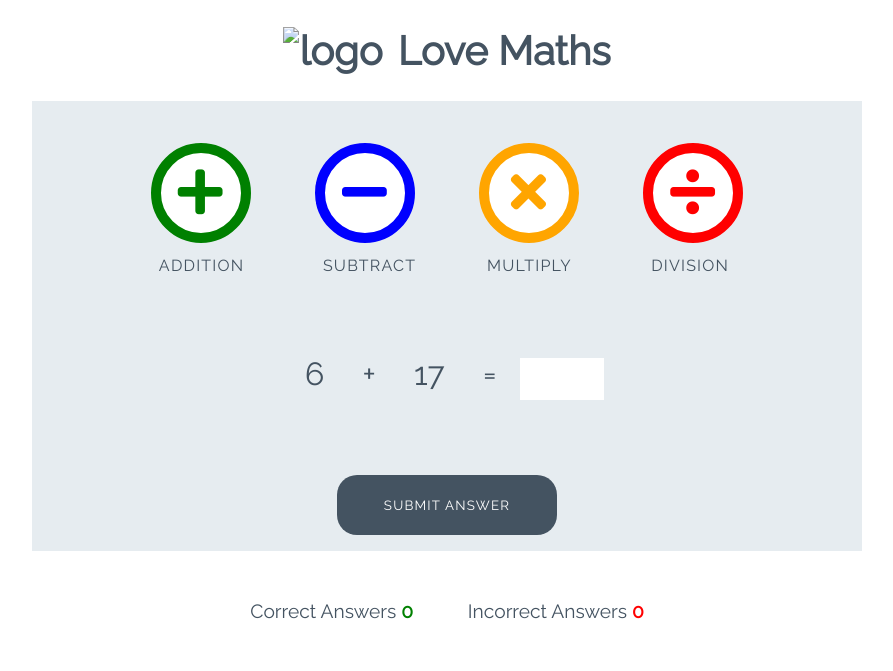
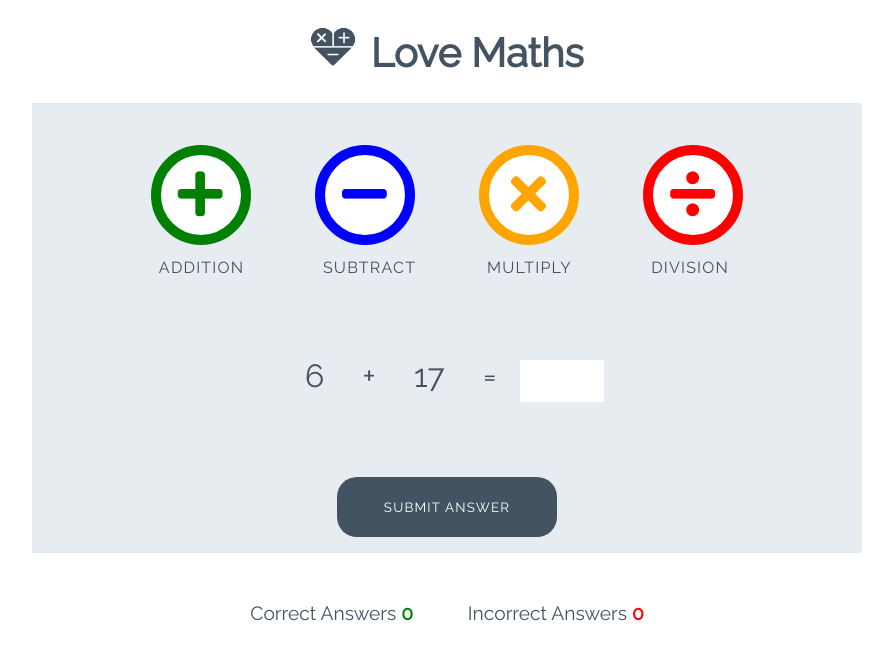
Before and after one commit to rnc-personal/LoveMathsWalkthough, a plain HTML site: page index.html in a window 1280 px wide. Shown: the whole page, without its empty margins (193-1086 px from the left). Drawn offline with Linux system fonts and the light colour scheme.

Commit message:
fixed missing logo

```diff
--- a/index.html
+++ b/index.html
@@ -16,7 +16,7 @@
 
 <body>
     <h1 class="heading">
-        <img class="logo" src="assets/images/logo.png" alt="logo"> Love Maths
+        <img class="logo" src="assets/img/logo.png" alt="logo"> Love Maths
     </h1>
 
     <div class="game-area">
```
